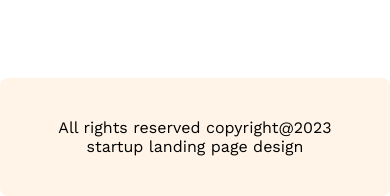
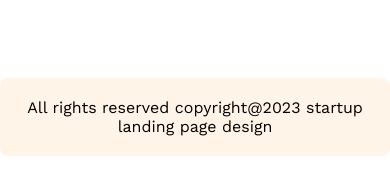
Before and after one commit to ruhitbaidya/BrandNew_Architects, a plain HTML site: page index.html in a window 390 px wide. Shown: the part 6811-7007 px from the top of the page. After the commit the page ends 6967 px from the top, so only its background shows below. Drawn offline with nearby package versions, Linux system fonts and the light colour scheme.

Commit message:
this is too small

```diff
--- a/style/style.css
+++ b/style/style.css
@@ -287,24 +287,12 @@ footer{
         font-size: 2rem;
         margin-bottom:20px;
     }
-    /* .content-part h2{
-        font-size: 2rem;
-    } */
-    /* .heading h2{
-        font-size: 2rem;
-    } */
-    /* .expreance h2{
-        font-size: 2rem;
-    } */
     .expreance p{
         font-size: 1.5rem;
     }
-    /* .some_title{
-        font-size: 2rem;
-    } */
-    /* .sponser-section h2{
-        font-size: 2rem;
-    } */
+    footer{
+        padding:20px;
+    }
 }
 
 @media screen and (min-width: 576px) and (max-width: 1150px) {
```
